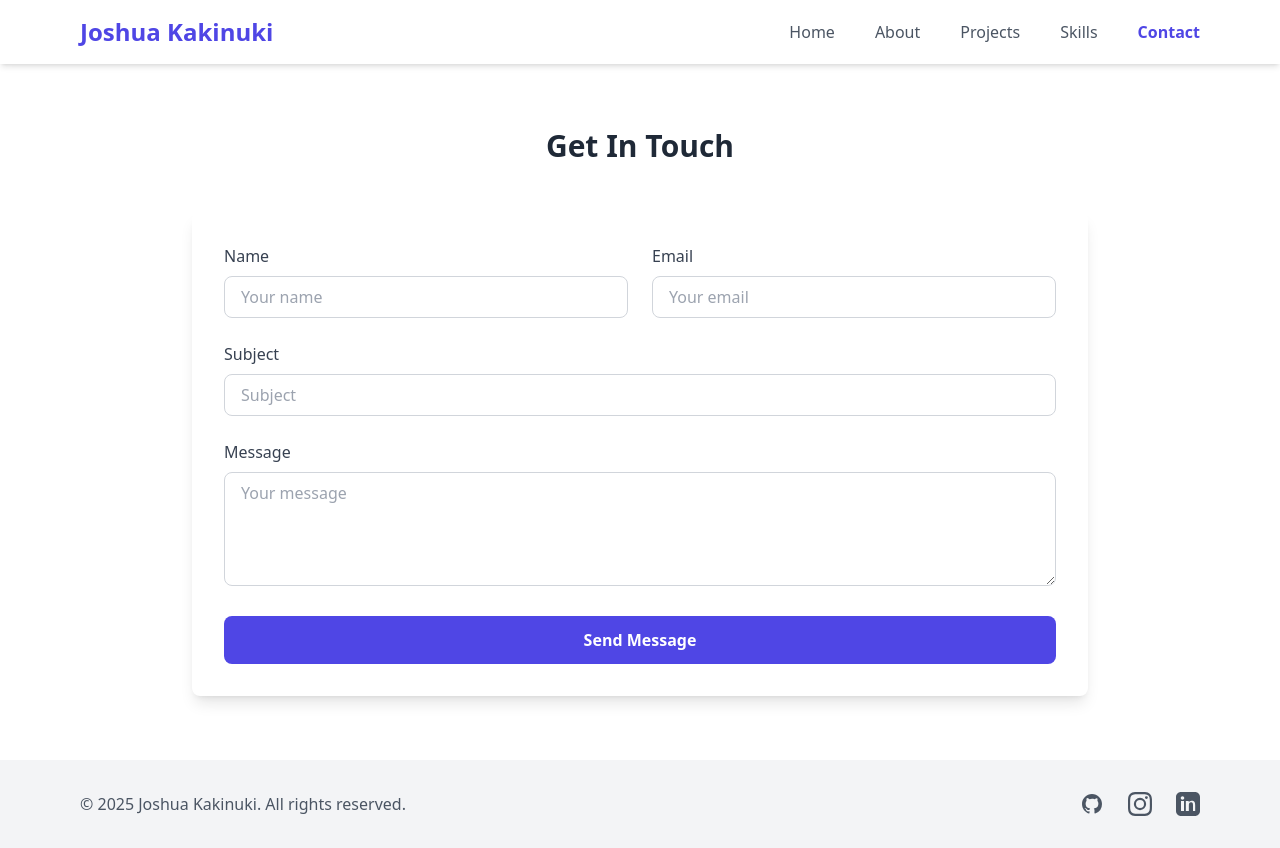
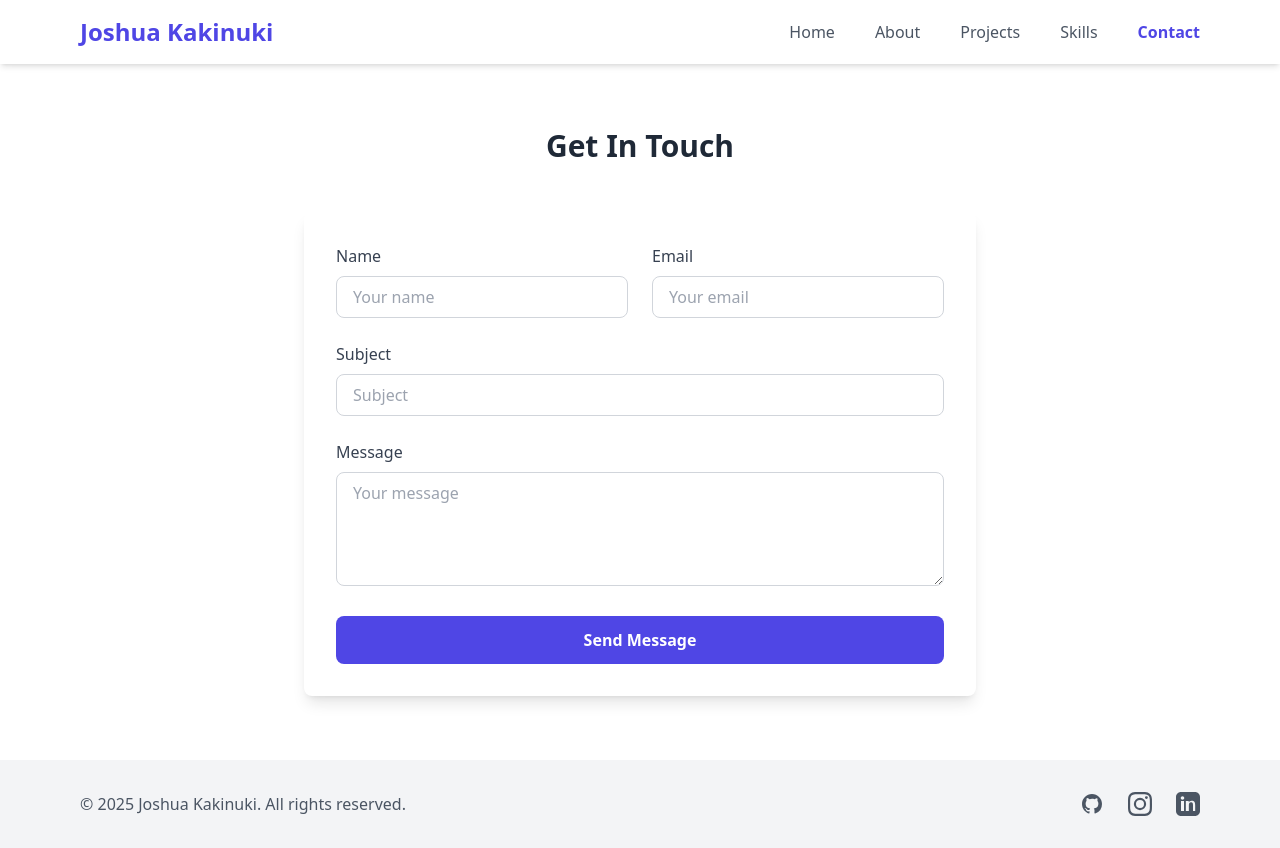
Before and after one commit to Joshkaki00/react-digital-portfolio, a React (Create React App) app: page / in a window 1280 px wide. Both pictures are taken after a click on the button "Contact Me". Built offline with nearby package versions, Linux system fonts and the light colour scheme.

Commit message:
updated outputcss

```diff
--- a/src/components/Contact.js
+++ b/src/components/Contact.js
@@ -2,7 +2,7 @@ import React from 'react';
 
 const Contact = () => (
   <section className="py-16 px-4">
-    <div className="max-w-4xl mx-auto">
+    <div className="max-w-2xl mx-auto">
       <h2 className="text-3xl font-bold text-center text-gray-800 dark:text-white mb-12">
         Get In Touch
       </h2>
```
